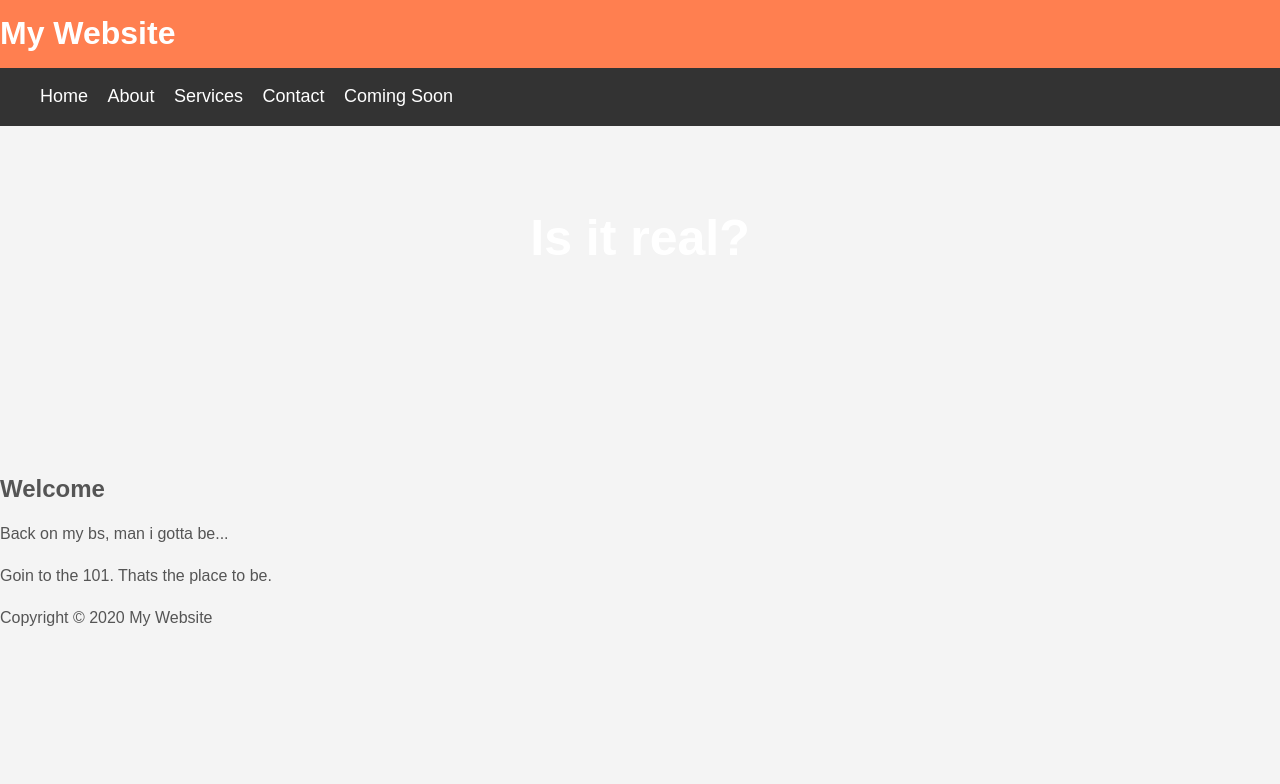
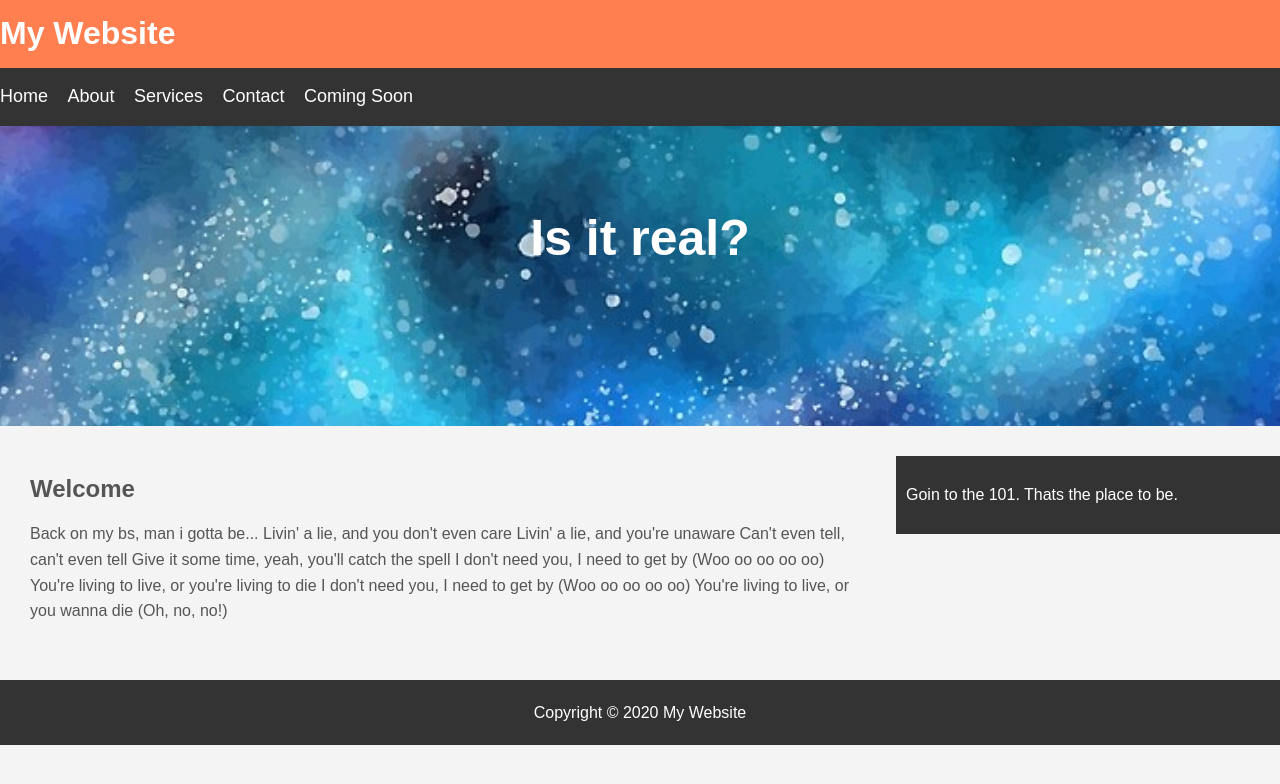
Before and after one commit to TheMTorres29/4050-Project, a plain HTML site: page Practice Files/myWebsite/index.html in a window 1280 px wide. Drawn offline with Linux system fonts and the light colour scheme.

Commit message:
Version 0.5 of test 'myWebsite' Just a little flare with bare bones

```diff
--- a/Practice Files/myWebsite/css/style.css
+++ b/Practice Files/myWebsite/css/style.css
@@ -23,7 +23,7 @@ body{
   color:#fff;
 }
 
-navbar ul{
+#navbar ul{
   padding:0;
   list-style:none;
 }
@@ -40,9 +40,10 @@ navbar ul{
 }
 
 #showcase{
-  background-image:url('myWebsite\images\space.jpg');
-  background-position:center right;
-  height:300px;
+  background-image:url('../images/space.jpg');
+  background-position:center;
+  background-size:1800px;
+  min-height:300px;
   margin-bottom:30px;
   text-align:center;
 }
@@ -53,3 +54,38 @@ navbar ul{
   line-height:1.6em;
   padding-top:30px;
 }
+
+#main{
+  float:left;
+  width:70%;
+  padding:0 30px;
+  box-sizing:border-box;
+}
+
+#sidebar{
+  float:right;
+  width:30%;
+  background:#333;
+  color:#fff;
+  padding:10px;
+  box-sizing:border-box;
+}
+
+#main-footer{
+  background:#333;
+  color:#fff;
+  text-align:center;
+  padding:20px;
+  margin-top:40px;
+}
+
+@media(max-width:600px){
+  #main{
+    width:100%;
+    float:none;
+  }
+  #sidebar{
+    width:100%;
+    float:none;
+  }
+}
--- a/Practice Files/myWebsite/index.html
+++ b/Practice Files/myWebsite/index.html
@@ -33,7 +33,20 @@
       <div class="container">
         <section id="main">
           <h1>Welcome</h1>
-          <p>Back on my bs, man i gotta be...</p>
+          <p>Back on my bs, man i gotta be...
+            Livin' a lie, and you don't even care
+            Livin' a lie, and you're unaware
+            Can't even tell, can't even tell
+            Give it some time, yeah, you'll catch the spell
+
+            I don't need you, I need to get by
+            (Woo oo oo oo oo)
+            You're living to live, or you're living to die
+            I don't need you, I need to get by
+            (Woo oo oo oo oo)
+            You're living to live, or you wanna die
+
+            (Oh, no, no!)</p>
         </section>
 
         <aside id="sidebar">
```
Also changed, not shown: Practice Files/images/space.jpg (deleted), Practice Files/myWebsite/images/candySpace.jpg (added).
